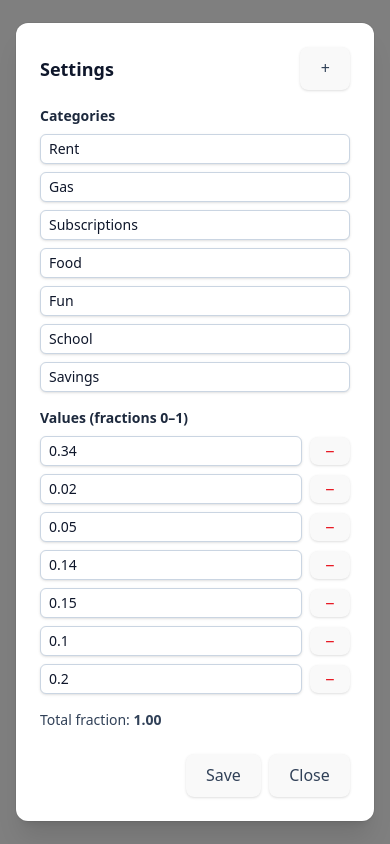
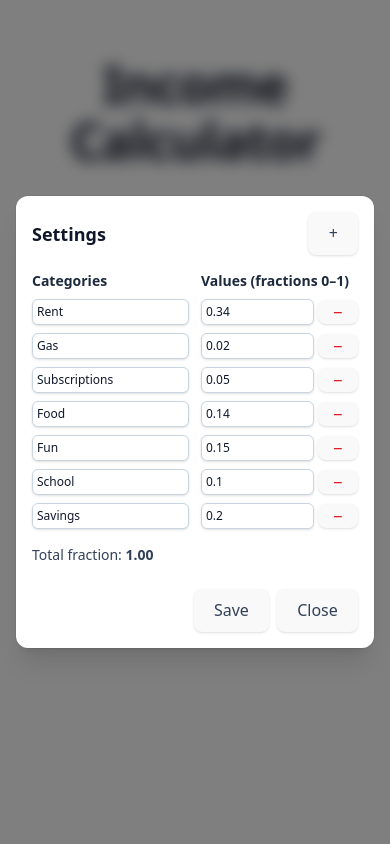
Before and after one commit to notacoham/income-calculator, a React (Vite) app: page / in a window 390 px wide. Both pictures are taken after a click on the button "Settings". Built offline with nearby package versions, Linux system fonts and the light colour scheme.

Commit message:
style: improve responsive design and spacing in settings modal

```diff
--- a/src/components/Calculator/SettingsModal/SettingsModal.tsx
+++ b/src/components/Calculator/SettingsModal/SettingsModal.tsx
@@ -39,7 +39,7 @@ export default function SettingsModal({
       role="dialog"
     >
       <div className="absolute inset-0 bg-black/50 backdrop-blur-sm" onClick={onClose} />
-      <div className="relative z-10 w-full max-w-2xl rounded-xl bg-white p-6 shadow-xl ring-1 ring-black/5 dark:bg-slate-900">
+      <div className="relative z-10 w-full max-w-2xl rounded-xl bg-white p-4 sm:p-6 shadow-xl ring-1 ring-black/5 dark:bg-slate-900 max-h-[80vh] overflow-y-auto">
         <div className="mb-4 flex items-center justify-between">
           <h2 className="text-lg font-semibold text-slate-900 dark:text-slate-100">
             Settings
@@ -53,19 +53,19 @@ export default function SettingsModal({
             +
           </Button>
         </div>
-        <div className="grid grid-cols-1 gap-4 sm:grid-cols-2">
+        <div className="grid grid-cols-2 gap-3 sm:gap-4">
           <div>
             <h3 className="mb-2 text-sm font-semibold text-slate-800 dark:text-slate-200">
               Categories
             </h3>
             <div className="space-y-2">
               {draftCategories.map((cat, idx) => (
-                <div key={cat.key} className="flex items-center gap-2">
+                <div key={cat.key} className="flex items-center gap-1 sm:gap-2">
                   <input
                     type="text"
                     value={cat.label}
                     onChange={(e) => onLabelChange(idx, e.target.value)}
-                    className="w-full rounded-md border border-slate-300 bg-white px-2 py-1 text-sm text-slate-900 placeholder-slate-400 shadow-sm outline-none focus:border-indigo-500 focus:ring-2 focus:ring-indigo-200 dark:border-slate-700 dark:bg-slate-800 dark:text-slate-100"
+                    className="w-full rounded-md border border-slate-300 bg-white px-1 py-1 text-xs sm:px-2 sm:text-sm text-slate-900 placeholder-slate-400 shadow-sm outline-none focus:border-indigo-500 focus:ring-2 focus:ring-indigo-200 dark:border-slate-700 dark:bg-slate-800 dark:text-slate-100"
                   />
                 </div>
               ))}
@@ -77,7 +77,7 @@ export default function SettingsModal({
             </h3>
             <div className="space-y-2">
               {draftCategories.map((cat, idx) => (
-                <div key={cat.key + "-val"} className="flex items-center gap-2">
+                <div key={cat.key + "-val"} className="flex items-center gap-1 sm:gap-2">
                   <input
                     type="number"
                     min={0}
@@ -91,13 +91,13 @@ export default function SettingsModal({
                         onFractionChange(idx, clamped);
                       }
                     }}
-                    className="w-full rounded-md border border-slate-300 bg-white px-2 py-1 text-sm text-slate-900 placeholder-slate-400 shadow-sm outline-none focus:border-indigo-500 focus:ring-2 focus:ring-indigo-200 dark:border-slate-700 dark:bg-slate-800 dark:text-slate-100"
+                    className="w-full rounded-md border border-slate-300 bg-white px-1 py-1 text-xs sm:px-2 sm:text-sm text-slate-900 placeholder-slate-400 shadow-sm outline-none focus:border-indigo-500 focus:ring-2 focus:ring-indigo-200 dark:border-slate-700 dark:bg-slate-800 dark:text-slate-100"
                   />
                   <Button
                     type="button"
                     title="Remove category"
                     onClick={() => onRemoveCategory(idx)}
-                    className="inline-flex h-7 w-7 items-center justify-center rounded-full border border-red-300 bg-white text-red-600 shadow-sm transition hover:bg-red-50 focus:outline-none focus:ring-2 focus:ring-red-200 dark:border-red-700 dark:bg-slate-800 dark:text-red-400 dark:hover:bg-slate-700"
+                    className="inline-flex h-6 w-6 sm:h-7 sm:w-7 items-center justify-center rounded-full border border-red-300 bg-white text-red-600 shadow-sm transition hover:bg-red-50 focus:outline-none focus:ring-2 focus:ring-red-200 dark:border-red-700 dark:bg-slate-800 dark:text-red-400 dark:hover:bg-slate-700"
                   >
                     −
                   </Button>
--- a/src/pages/index.ts
+++ b/src/pages/index.ts
@@ -1 +1 @@
-export { Home } from "./home";
+export { Home } from "./Home";
```
